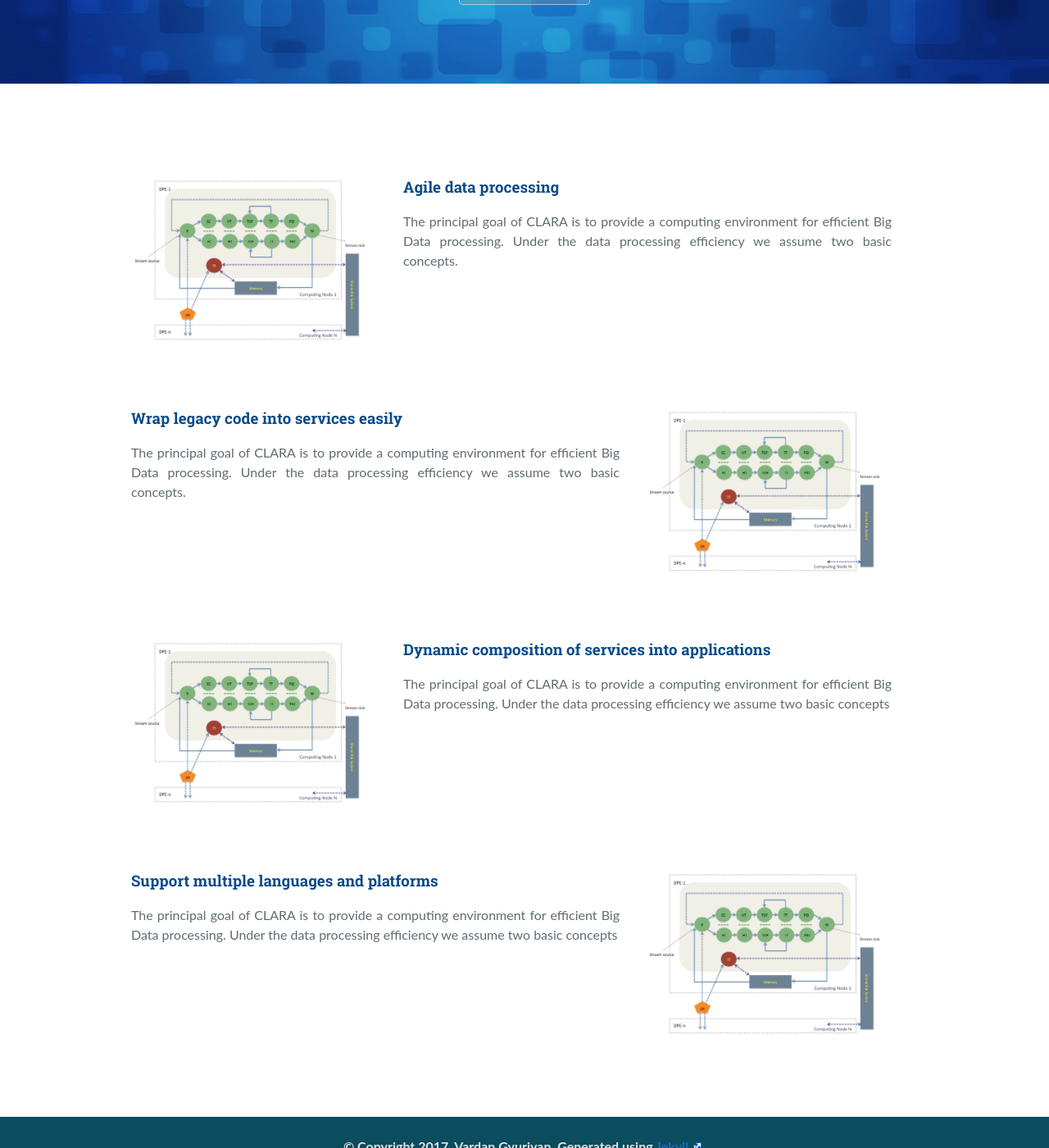
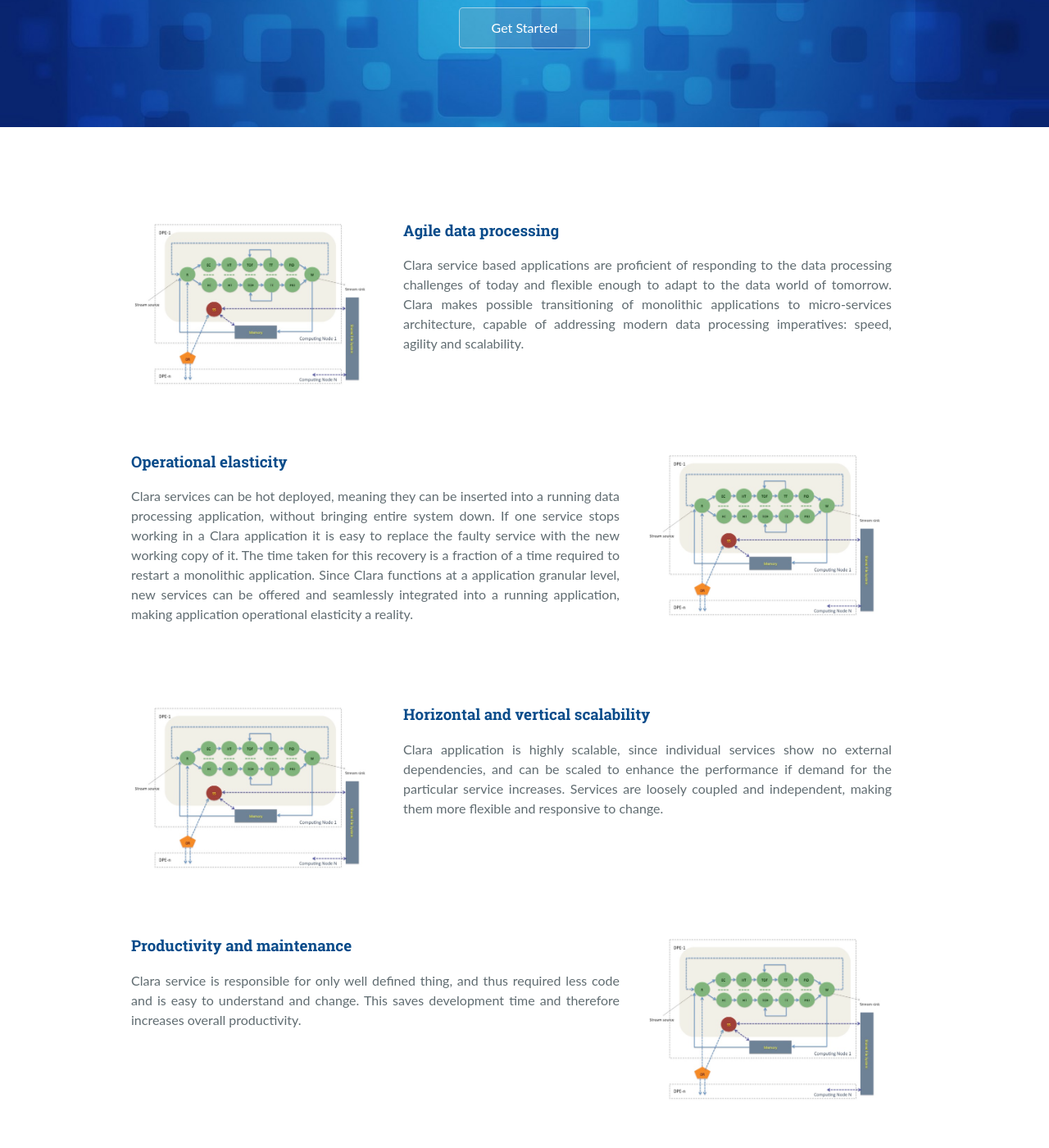
Before and after one commit to JeffersonLab/clara-docs, a Jekyll site: the page built from index.html, in a window 1280 px wide and 1400 px high, scrolled down 270 px. Shown: the whole window at 82% size. Built offline with Jekyll 4.4.1, drawn with Linux system fonts in a browser that asks for light colours; some of the changed text lies outside the part shown.

Commit message:
minor updates

```diff
--- a/_config.yml
+++ b/_config.yml
@@ -1,7 +1,7 @@
 # Setup
 title:        CLARA
 tagline:      Distributed data-stream processing framework
-description1:  Microservices architecture for big data analytics
+description:  Microservices architecture for big data analytics \n
 description2:  We become what we love and who we love shapes what we become
 baseurl:      "/clara-docs"
 
--- a/index.html
+++ b/index.html
@@ -10,7 +10,10 @@
       <img class="col-sm-5 landing-left-image" src="{{ site.baseurl }}/img/landing1.png" alt="Example Image">
       <h3 class="col-sm-7 landing-row-title">Agile data processing</h3>
       <p class="col-sm-7">
-        The principal goal of CLARA is to provide a computing environment for efficient Big Data processing. Under the data processing efficiency we assume two basic concepts.
+        Clara service based applications are proficient of responding to the data processing challenges of today and
+        flexible enough to adapt to the data world of tomorrow. Clara makes possible transitioning of monolithic
+        applications to micro-services architecture, capable of addressing modern data processing
+        imperatives: speed, agility and scalability.
       </p>
     </div>
   </div>
@@ -18,9 +21,14 @@
   <div class="row">
     <div class="col-md-11 nofloat center-block landing-row">
       <img class="col-sm-5 landing-right-image" src="{{ site.baseurl }}/img/landing1.png" alt="Example Image">
-      <h3 class="col-sm-7 landing-row-title">Wrap legacy code into services easily</h3>
+      <h3 class="col-sm-7 landing-row-title">Operational elasticity</h3>
       <p class="col-sm-7">
-        The principal goal of CLARA is to provide a computing environment for efficient Big Data processing. Under the data processing efficiency we assume two basic concepts.
+        Clara services can be hot deployed, meaning they can be inserted into a running data processing application,
+        without bringing entire system down. If one service stops working in a Clara application it is easy to replace
+        the faulty service with the new working copy of it. The time taken for this recovery is a fraction of a time
+        required to restart a monolithic application. Since Clara functions at a application granular level, new
+        services can be offered and seamlessly integrated into a running application, making application operational
+        elasticity a reality.
       </p>
     </div>
   </div>
@@ -28,9 +36,11 @@
   <div class="row">
     <div class="col-md-11 nofloat center-block landing-row">
       <img class="col-sm-5 landing-left-image" src="{{ site.baseurl }}/img/landing1.png" alt="Example Image">
-      <h3 class="col-sm-7 landing-row-title">Dynamic composition of services into applications</h3>
+      <h3 class="col-sm-7 landing-row-title">Horizontal and vertical scalability</h3>
       <p class="col-sm-7">
-        The principal goal of CLARA is to provide a computing environment for efficient Big Data processing. Under the data processing efficiency we assume two basic concepts
+        Clara application is highly scalable, since individual services show no external dependencies, and can be
+        scaled to enhance the performance if demand for the particular service increases. Services are loosely coupled
+        and independent, making them more flexible and responsive to change.
       </p>
     </div>
   </div>
@@ -38,9 +48,10 @@
   <div class="row">
     <div class="col-md-11 nofloat center-block landing-row">
       <img class="col-sm-5 landing-right-image" src="{{ site.baseurl }}/img/landing1.png" alt="Example Image">
-      <h3 class="col-sm-7 landing-row-title">Support multiple languages and platforms</h3>
+      <h3 class="col-sm-7 landing-row-title">Productivity and maintenance</h3>
       <p class="col-sm-7">
-        The principal goal of CLARA is to provide a computing environment for efficient Big Data processing. Under the data processing efficiency we assume two basic concepts
+        Clara service is responsible for only well defined thing, and thus required less code and is easy to understand
+        and change. This saves development time and therefore increases overall productivity.
       </p>
     </div>
   </div>
```
